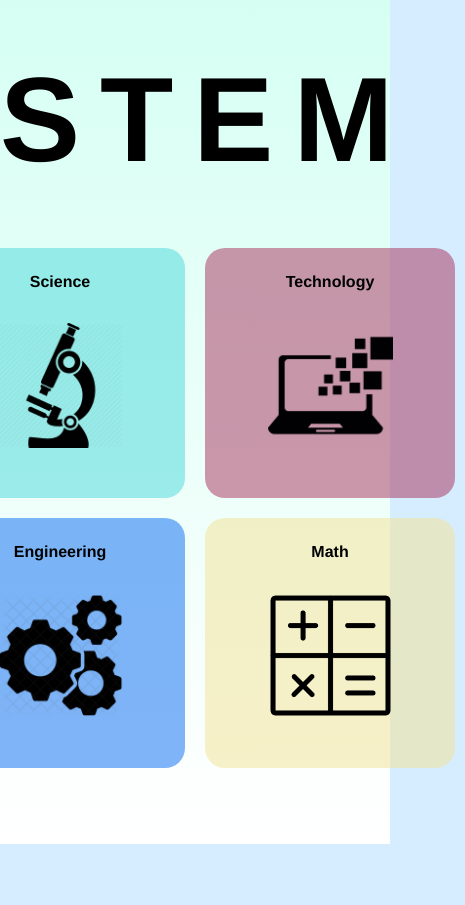
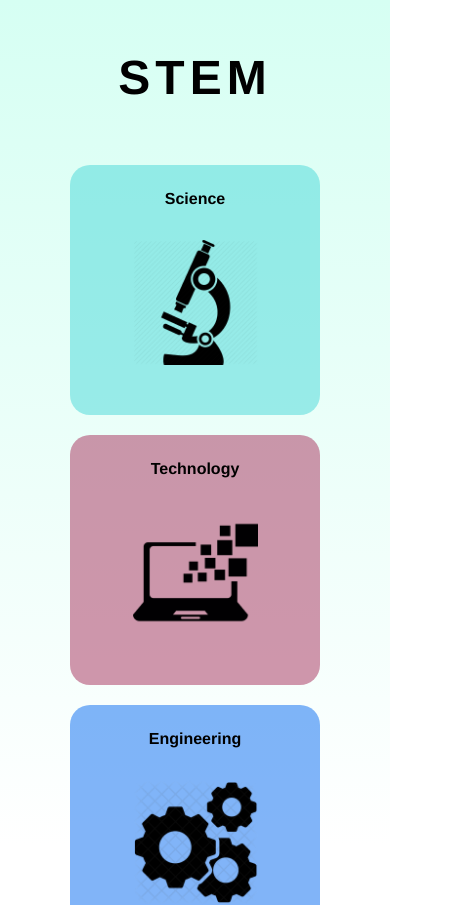
Before and after one commit to cmarrujo/stem-learning, a Next.js app: page / in a window 390 px wide. Shown: the top 905 px of the page, 465 px wide, since content can reach past the window. Before the commit the page ends 844 px from the top, so only its background shows below. Built offline with nearby package versions, Linux system fonts and the light colour scheme.

Commit message:
Responsive breakpoints initial view

```diff
--- a/components/Header/Header.module.scss
+++ b/components/Header/Header.module.scss
@@ -1,7 +1,31 @@
 .header {
-  font-size: 120px;
-  letter-spacing: 20px;
+  font-size: 48px;
+  letter-spacing: 5px;
   margin: 0;
   text-align: center;
   padding: 50px 0;
+
+  @media (min-width: 480px) {
+    font-size: 60px;
+    letter-spacing: 5px;
+  }
+
+  @media (min-width: 768px) {
+    font-size: 120px;
+    padding: 25px 0;
+  }
+
+  @media (min-width: 1024px) {
+    padding: 30px 0;
+  }
+
+  @media (min-width: 1024px)
+  and (min-height: 1366px) {
+    font-size: 120px;
+    padding: 50px 0;
+  }
+
+  @media (min-width: 1280px) {
+    padding: 50px 0;
+  }
 }
--- a/components/Row/Row.module.scss
+++ b/components/Row/Row.module.scss
@@ -1,7 +1,10 @@
 .container {
   display: flex;
-  flex-direction: row;
+  flex-direction: column;
   flex-basis: 50%;
-  // border: thin solid red;
   text-align: center;
+
+  @media (min-width: 768px) {
+    flex-direction: row;
+  }
 }
--- a/scripts/context.js
+++ b/scripts/context.js
@@ -19,7 +19,8 @@ export const useGetData = () => {
 export const useSetData = () => {
   const {setData} = useContext(QuizContext);
   return (evt) => {
-    setData(evt.target.innerText);
+    // setData(evt.target.innerText);
+    setData((prev) => ([prev + evt]));
   };
 }
 
--- a/styles/globals.scss
+++ b/styles/globals.scss
@@ -2,7 +2,6 @@ $base: rgb(214, 237, 255);
 
 html,
 body {
-  background-color: $base;
   padding: 0;
   margin: 0;
   font-family: Helvetica Neue, sans-serif;
@@ -26,40 +25,91 @@ main {
   transform: translate(-50%, -50%);
   height: 100vh;
   width: 100vw;
+
+  @media (min-width: 768px) {
+    padding-top: 50px;
+  }
+
+  @media (min-width: 1024px) {
+    padding-top: 0;
+  }
+
+  @media (min-width: 1024px)
+  and (min-height: 1366px) {
+    padding-top: 75px;
+  }
 }
 
 .science {
   .quiz {
     background-color: rgba(71, 216, 216, .5);
-    // border: 3px solid rgb(156, 255, 230);
     border-radius: 20px;
-    min-height: 75%;
+    min-height: 90%;
     left: 50%;
     top: 50%;
     transform: translate(-50%, -50%);
     position: absolute;
+    width: 90%;
+
+    @media (min-width: 768px) {
+      min-height: 75%;
       width: 75%;
+    }
 
     &--header {
-      &_text {
       border-bottom: 1px solid rgb(0, 0, 0);
       border-top-left-radius: 20px;
       border-top-right-radius: 20px;
+      display: flex;
+      width: 100%;
+
+      &_text,
+      &_score {
+        font-size: 16px;
         margin: 0;
+        padding: 25px 30px;
+        width: 50%;
+
+        @media (min-width: 768px) {
+          font-size: 24px;
           padding: 50px 30px;
         }
       }
 
+      &_text {
+        text-align: left;
+
+        @media (min-width: 768px) {
+          width: 75%;
+        }
+      }
+
+      &_score {
+        text-align: right;
+
+        @media (min-width: 768px) {
+          width: 25%;
+        }
+      }
+    }
+
     &--body {
-      padding: 0 350px 50px;
+      padding: 0;
       text-align: center;
+
+      @media (min-width: 768px) {
+        padding: 0 345px 50px;
+      }
 
       &_progress {
         display: flex;
-        // border: thin solid red;
         justify-content: space-evenly;
         margin: auto;
+        width: 50%;
+
+        @media (min-width: 768px) {
           width: 25%;
+        }
 
         &-step {
           border-bottom: thin solid rgb(0, 0, 0);
@@ -68,6 +118,10 @@ main {
           padding: 7px;
           width: 20%;
 
+          &[aria-current='true'] {
+            background-color: rgba(255, 255, 255, .5);
+          }
+
           &:last-child {
             border-right: thin solid rgb(0, 0, 0);
           }
@@ -75,25 +129,41 @@ main {
       }
 
       &_question {
+        font-size: 20px;
+        margin: 0;
+        padding: 35px 25px;
+        text-align: center;
+        min-height: 120px;
+        // border: thin solid red;
+
+        @media (min-width: 768px) {
           font-size: 48px;
           margin: 75px 0 50px;
-        padding: 0;
-        text-align: center;
-        // border: thin solid red;
           min-height: 120px;
+        }
       }
 
       &_button {
         background: none;
         border: thin solid rgb(0, 0, 0);
         border-radius: 5px;
+        cursor: pointer;
         font-size: 16px;
         font-weight: 600;
         letter-spacing: 2px;
         margin: 5px;
+        padding: 15px 0;
+        transition: all .25s ease-out;
+        width: 250px;
+
+        &:hover {
+          background-color: rgba(255, 255, 255, .5);
+        }
+
+        @media (min-width: 768px) {
           padding: 30px 0;
-        width: 250px;
         }
       }
     }
   }
+}
```
Also changed, not shown: pages/science/index.js (+6 -1 lines). Lines whose indentation alone changed are shown as unchanged.
